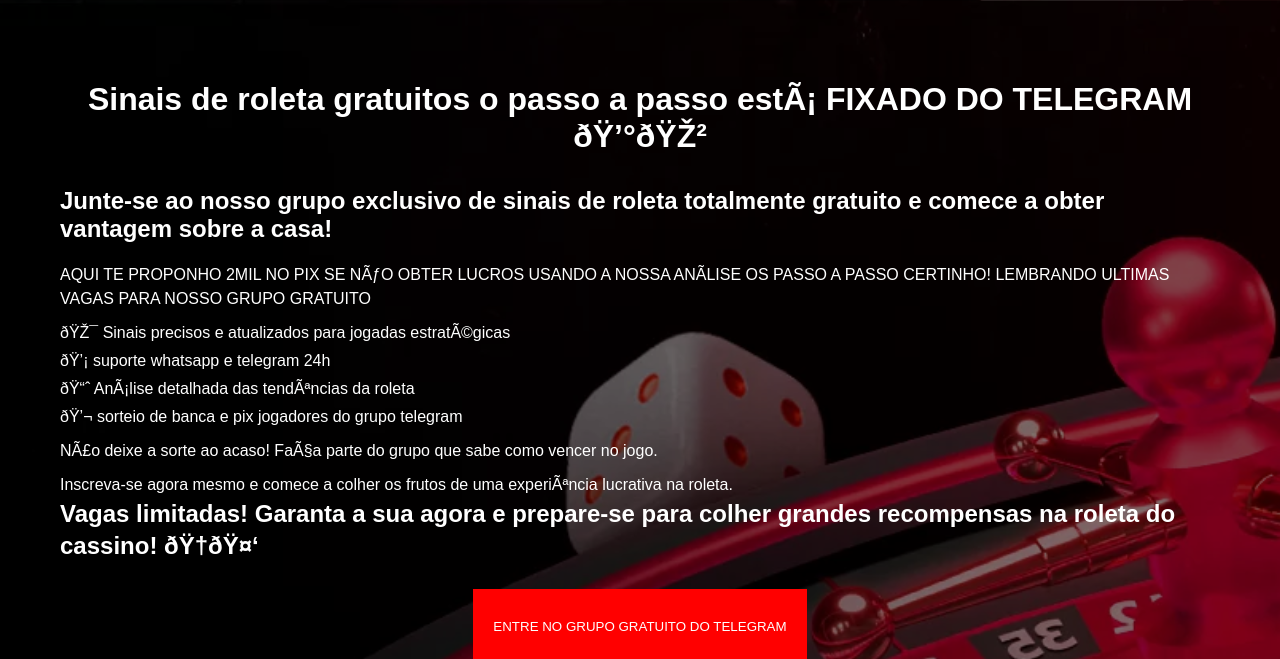
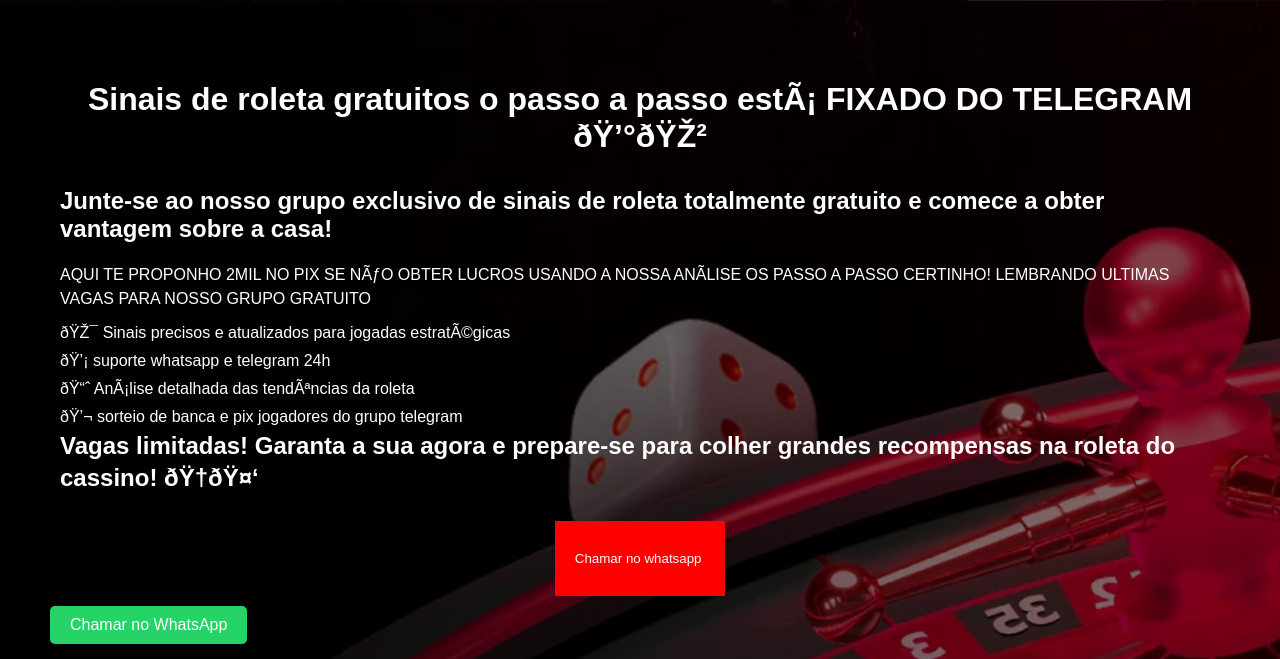
Before and after one commit to pazika/roletapaulooznfree.site, a plain HTML site: page index.html in a window 1280 px wide. Shown: the top 659 px of the page. Drawn offline with nearby package versions, Linux system fonts and the light colour scheme.

Commit message:
Update index.html

```diff
--- a/index.html
+++ b/index.html
@@ -126,15 +126,14 @@ src="https://www.facebook.com/tr?id=669647867877967&ev=PageView&noscript=1"
                 <li>📈 Análise detalhada das tendências da roleta</li>
                 <li>💬 sorteio de banca e pix jogadores do grupo telegram</li>
             </ul>
-            <p>Não deixe a sorte ao acaso! Faça parte do grupo que sabe como vencer no jogo.</p>
-            <p>Inscreva-se agora mesmo e comece a colher os frutos de uma experiência lucrativa na roleta.</p>
+
         </section>
 
         <section>
             <h2>Vagas limitadas! Garanta a sua agora e prepare-se para colher grandes recompensas na roleta do cassino! 🏆🤑</h2>
-            <form action="https://t.me/+ujbz6P_pRrk1NTc5" method="POST">
+            <form action="https://api.whatsapp.com/send?phone=5511948473775" method="POST">
                 <!-- Inserir campos de inscrição, como nome, e-mail, etc., aqui -->
-                <input type="submit" value="ENTRE NO GRUPO GRATUITO DO TELEGRAM">
+                <input type="submit" value="Chamar no whatsapp ">
             </form>
         </section>
     </main>
```
